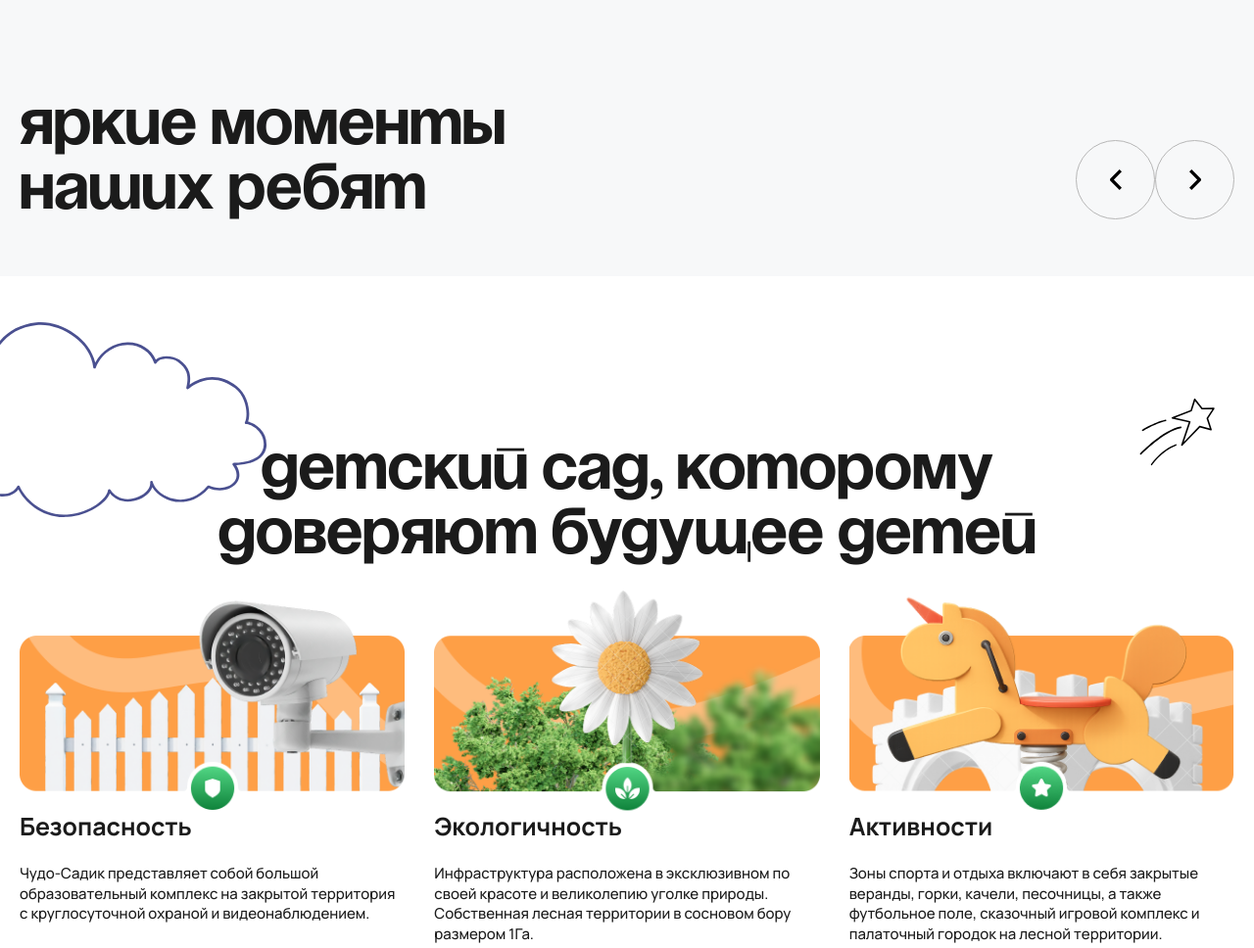
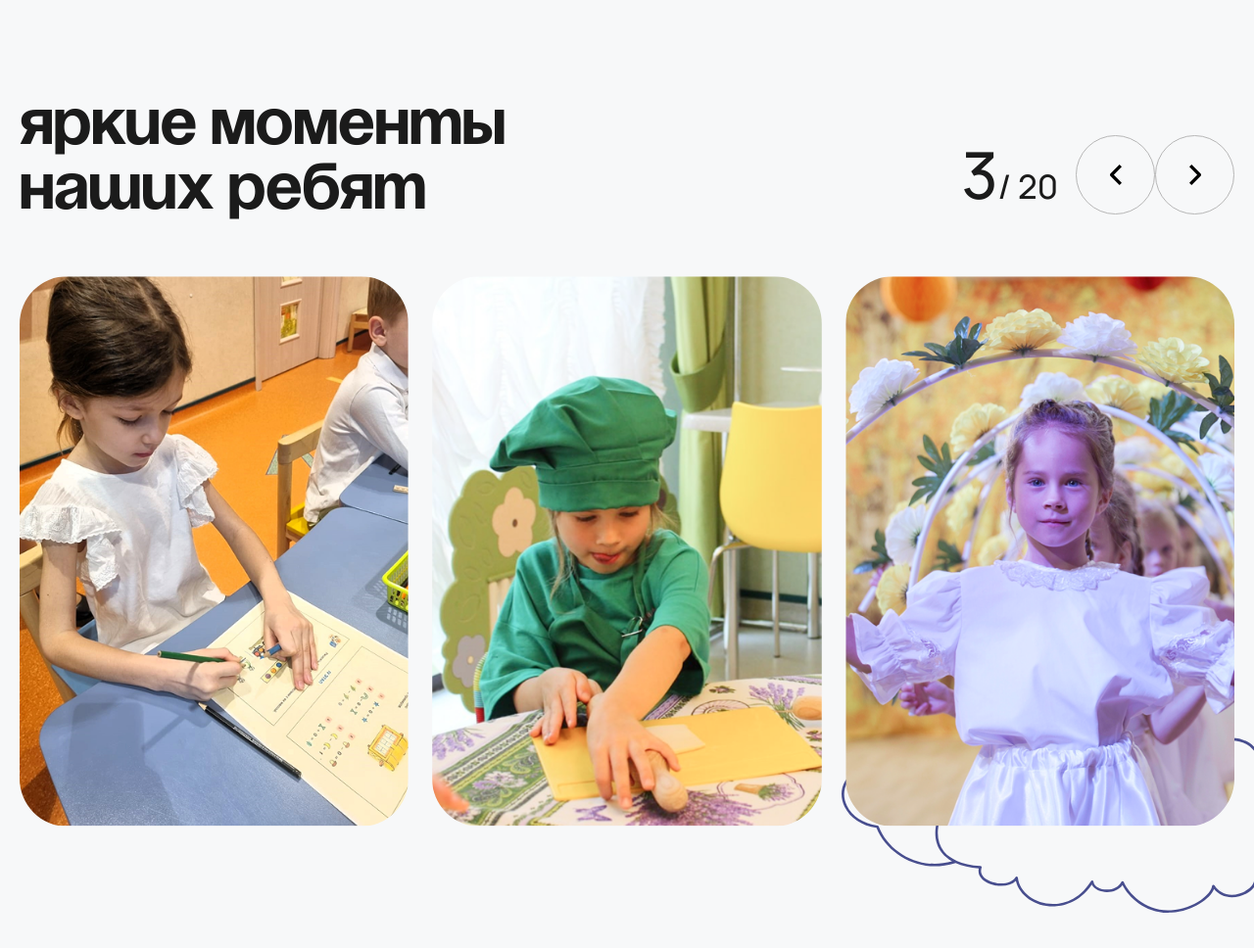
Before and after one commit to Mavlon4658/new-development, a plain HTML site: page index.html in a window 1280 px wide. Shown: the part 3940-4908 px from the top of the page at 98% size. Drawn offline with nearby package versions, Linux system fonts and the light colour scheme.

Commit message:
highlights section the end

```diff
--- a/assets/js/main.js
+++ b/assets/js/main.js
@@ -31,3 +31,27 @@ if (menu) {
         bodyVisible();
     }
 }
+
+
+var swiper = new Swiper(".highlightsSwiper", {
+    slidesPerView: 1.3,
+    spaceBetween: 15,
+    navigation: {
+        nextEl: ".highlights-button-next",
+        prevEl: ".highlights-button-prev",
+    },
+    breakpoints: {
+        640: {
+            slidesPerView: 2,
+            spaceBetween: 15,
+        },
+        768: {
+            slidesPerView: 2.4,
+            spaceBetween: 20,
+        },
+        1024: {
+            slidesPerView: 3,
+            spaceBetween: 24,
+        },
+    },
+});
--- a/assets/scss/_highlights.scss
+++ b/assets/scss/_highlights.scss
@@ -1,6 +1,22 @@
 // highlights
 .highlights {
   background: #F7F8F9;
+  position: relative;
+  padding-bottom: 82px;
+
+  @include media(993) {
+    padding-bottom: 0;
+  }
+
+  &_icon {
+    position: absolute;
+    right: 0;
+    bottom: 0;
+
+    @include media(993) {
+      display: none;
+    }
+  }
 
   &_title {
     padding: 103px 0 58px 0;
@@ -8,15 +24,40 @@
     align-items: end;
     justify-content: space-between;
     gap: 20px;
+
+    @include media(993) {
+      padding: 60px 0 20px 0;
+    }
+
+    &_right {
+      display: flex;
+      align-items: center;
+      gap: 18px;
+
+      @include media(993) {
+        display: none;
+      }
+    }
+  }
+
+  .number {
+    font-family: $font-manrope;
+    font-weight: 500;
+    font-size: 33.98px;
+    line-height: 139%;
+    color: #1B1B1B;
+
+    span {
+      font-family: $font-manrope;
+      font-weight: 500;
+      font-size: 66.17px;
+      line-height: 139%;
+    }
   }
 
   &_btns {
     display: flex;
     align-items: center;
-
-    @include media(993) {
-      display: none;
-    }
 
     button {
       width: 81px;
@@ -45,5 +86,25 @@
     }
   }
 
+  .highlightsSwiper {
+    overflow: hidden;
+
+    @include media(1024) {
+      overflow: visible;
+    }
+
+    a {
+      border-radius: 49px;
+      overflow: hidden;
+
+      @include media(993) {
+        border-radius: 27px;
+      }
+    }
+  }
+
+  .swiper-notification {
+    display: none;
+  }
 }
 // highlights
--- a/assets/scss/_kindergarten.scss
+++ b/assets/scss/_kindergarten.scss
@@ -1,11 +1,8 @@
 // kindergarten
 .kindergarten {
   position: relative;
-  padding-top: 163px;
-
-  @include media(768) {
-    padding-top: 81px;
-  }
+  padding-top: 82px;
+  background: #F7F8F9;
 
   .blue_icon {
     position: absolute;
--- a/index.html
+++ b/index.html
@@ -435,11 +435,16 @@
 
             <!-- highlights -->
             <section class="highlights">
+                <img class="highlights_icon" src="./assets/images/highlights_icon.svg" alt="">
                 <div class="container">
                     <div class="highlights_title">
                         <h3>
                             Яркие моменты наших ребят
                         </h3>
+                        <div class="highlights_title_right">
+                            <div class="number">
+                                <span>3</span>/ 20
+                            </div>
                             <div class="highlights_btns">
                                 <button>
                                     <svg width="12" height="21" viewBox="0 0 12 21" fill="none" xmlns="http://www.w3.org/2000/svg">
@@ -451,6 +456,36 @@
                                         <path fill-rule="evenodd" clip-rule="evenodd" d="M11.5229 11.6665L2.30425 21L0 18.667L8.0665 10.5L0 2.33297L2.30425 0L11.5229 9.33352C11.8284 9.64292 12 10.0625 12 10.5C12 10.9375 11.8284 11.3571 11.5229 11.6665Z" fill="black"/>
                                     </svg>
                                 </button>
+                            </div>
+                        </div>
+                    </div>
+                    <div class="swiper-container highlightsSwiper">
+                        <div class="swiper-wrapper">
+                            <div class="swiper-slide">
+                                <a href="#">
+                                    <img src="./assets/images/highlights1.png" alt="">
+                                </a>
+                            </div>
+                            <div class="swiper-slide">
+                                <a href="#">
+                                    <img src="./assets/images/highlights2.png" alt="">
+                                </a>
+                            </div>
+                            <div class="swiper-slide">
+                                <a href="#">
+                                    <img src="./assets/images/highlights3.png" alt="">
+                                </a>
+                            </div>
+                            <div class="swiper-slide">
+                                <a href="#">
+                                    <img src="./assets/images/highlights1.png" alt="">
+                                </a>
+                            </div>
+                            <div class="swiper-slide">
+                                <a href="#">
+                                    <img src="./assets/images/highlights2.png" alt="">
+                                </a>
+                            </div>
                         </div>
                     </div>
                 </div>
```
Also changed, not shown: assets/scss/style.css, 1 other file. Lines whose indentation alone changed are shown as unchanged.
